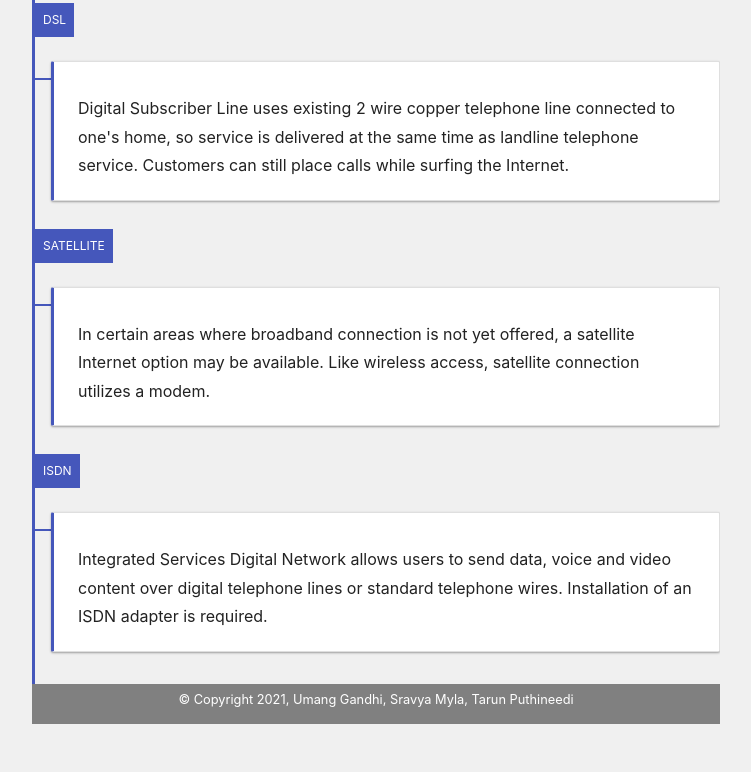
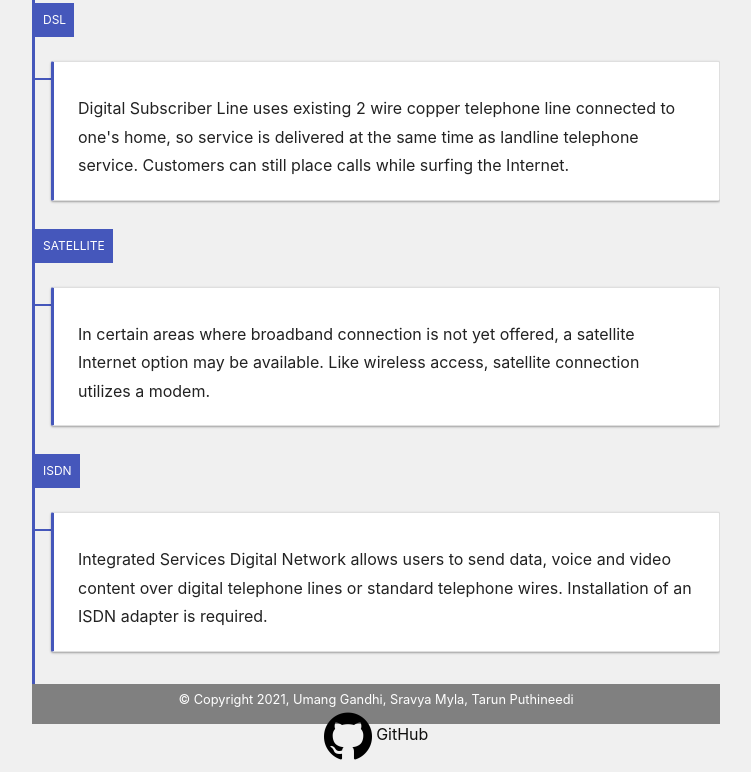
Before and after one commit to umang4321/Project1, a plain HTML site: page public_html/types.html in a window 1280 px wide. Shown: the part 1577-2349 px from the top of the page, without its empty margins (264-1015 px from the left). Drawn offline with nearby package versions, Linux system fonts and the light colour scheme.

Commit message:
updated github link in footer

```diff
--- a/public_html/types.html
+++ b/public_html/types.html
@@ -389,6 +389,7 @@
         <!-- Start of Footer -->
         <div class="footer">
             <p><small>&copy; Copyright 2021, Umang Gandhi, Sravya Myla, Tarun Puthineedi</small></p>
+            <img src="images/GitHub-icon.png"><a href="https://github.com/umang4321/Project1" style="color: rgb(15, 15, 14)"> GitHub</a>
         </div>
         <!-- End of Footer -->
 </div>
```
Also changed, not shown: public_html/contributors.html (+1 -0 lines), public_html/death.html (+1 -0 lines), public_html/evolution.html (+1 -0 lines), public_html/hot_cold.html (+1 -0 lines), public_html/http_fun.html (+1 -0 lines), public_html/icann.html (+1 -0 lines), public_html/index.html (+1 -0 lines), public_html/inventors.html (+1 -0 lines), public_html/ssl_tls.html (+1 -0 lines), public_html/tcp_ip.html (+1 -0 lines), public_html/terminologies.html (+1 -0 lines), public_html/images/GitHub-icon.png (added).
